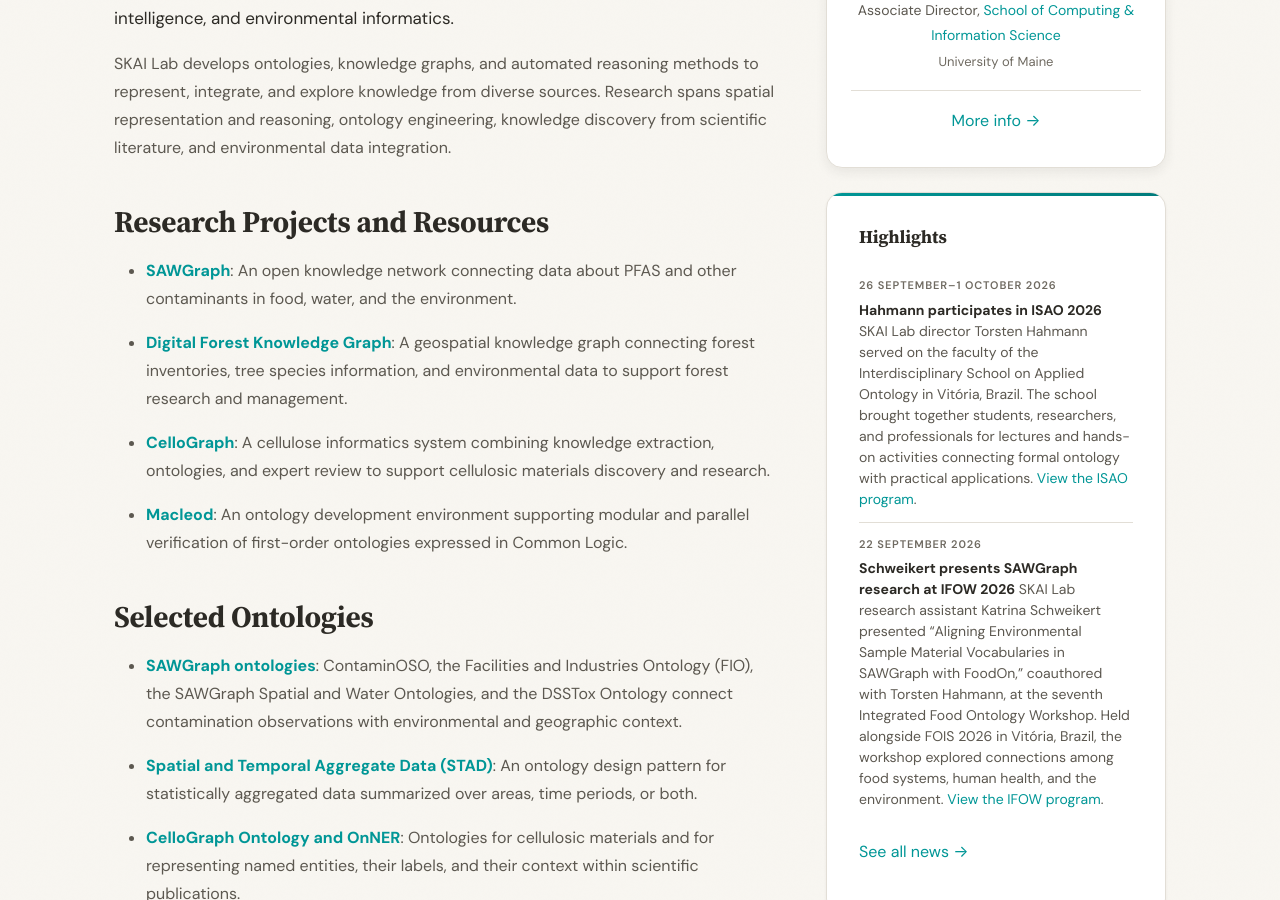
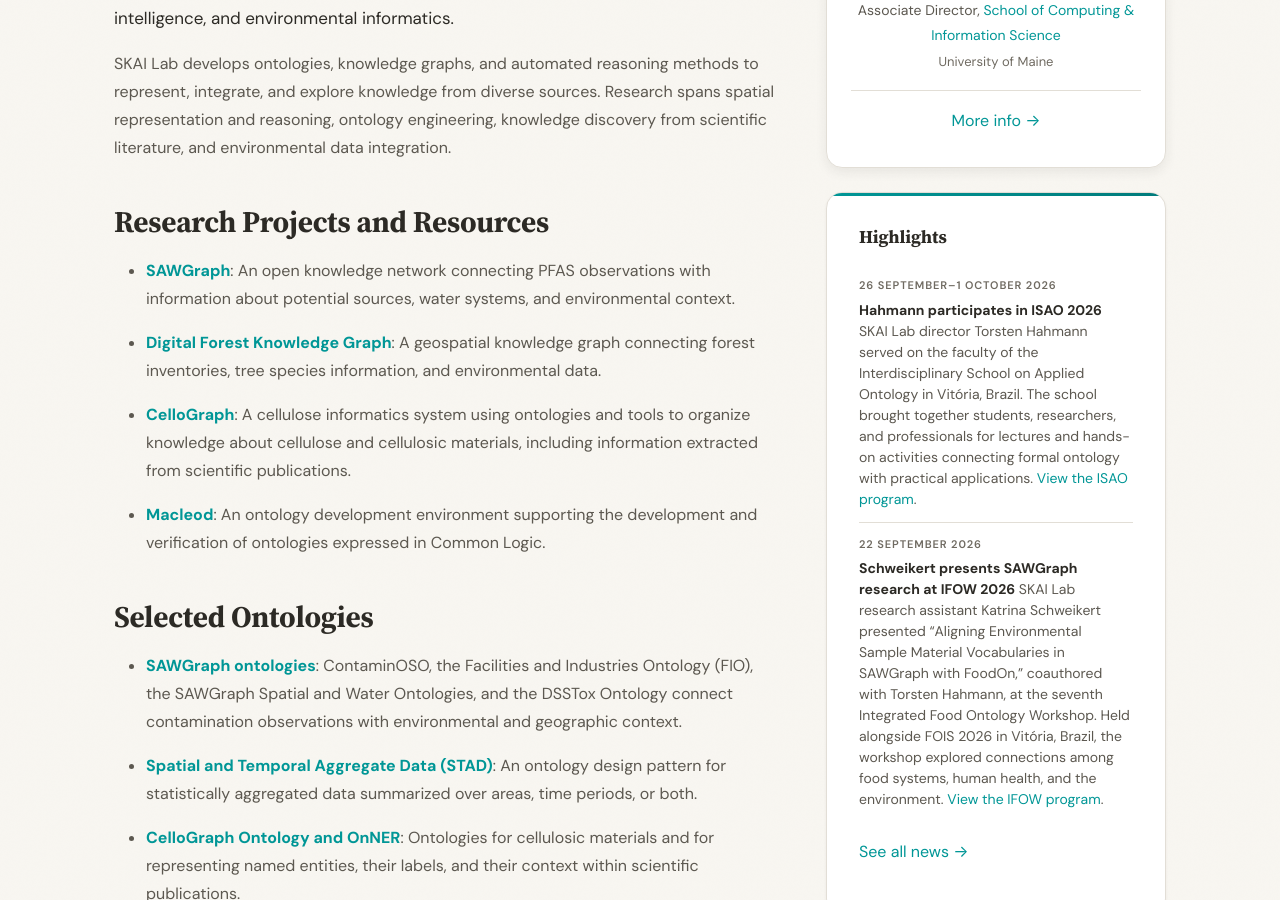
Before and after one commit to theSKAILab/theSKAILab.github.io, a Jekyll site: the page built from _pages/home.md, in a window 1280 px wide and 900 px high, scrolled down 386 px. Built offline with Jekyll 4.4.1, drawn with Linux system fonts in a browser that asks for light colours.

Commit message:
Revise project descriptions for clarity and detail
Updated descriptions for research projects to clarify their focus and context.

```diff
--- a/_pages/home.md
+++ b/_pages/home.md
@@ -28,13 +28,13 @@ SKAI Lab develops ontologies, knowledge graphs, and automated reasoning methods
 
 ## Research Projects and Resources
 
-- **[SAWGraph]({{ '/research/' | relative_url }}#sawgraph)**: An open knowledge network connecting data about PFAS and other contaminants in food, water, and the environment.
+- **[SAWGraph]({{ '/research/' | relative_url }}#sawgraph)**: An open knowledge network connecting PFAS observations with information about potential sources, water systems, and environmental context.
 
-- **[Digital Forest Knowledge Graph]({{ '/research/' | relative_url }}#digital-forest)**: A geospatial knowledge graph connecting forest inventories, tree species information, and environmental data to support forest research and management.
+- **[Digital Forest Knowledge Graph]({{ '/research/' | relative_url }}#digital-forest)**: A geospatial knowledge graph connecting forest inventories, tree species information, and environmental data.
 
-- **[CelloGraph]({{ '/research/' | relative_url }}#cellograph)**: A cellulose informatics system combining knowledge extraction, ontologies, and expert review to support cellulosic materials discovery and research.
+- **[CelloGraph]({{ '/research/' | relative_url }}#cellograph)**: A cellulose informatics system using ontologies and tools to organize knowledge about cellulose and cellulosic materials, including information extracted from scientific publications.
 
-- **[Macleod]({{ '/research/' | relative_url }}#macleod)**: An ontology development environment supporting modular and parallel verification of first-order ontologies expressed in Common Logic.
+- **[Macleod]({{ '/research/' | relative_url }}#macleod)**: An ontology development environment supporting the development and verification of ontologies expressed in Common Logic.
 
 ## Selected Ontologies
 
```
